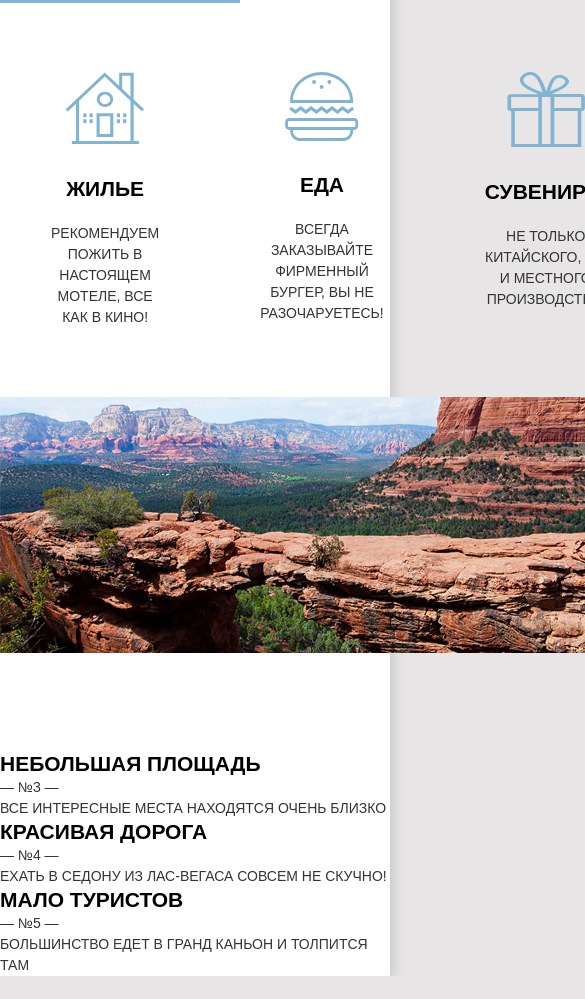
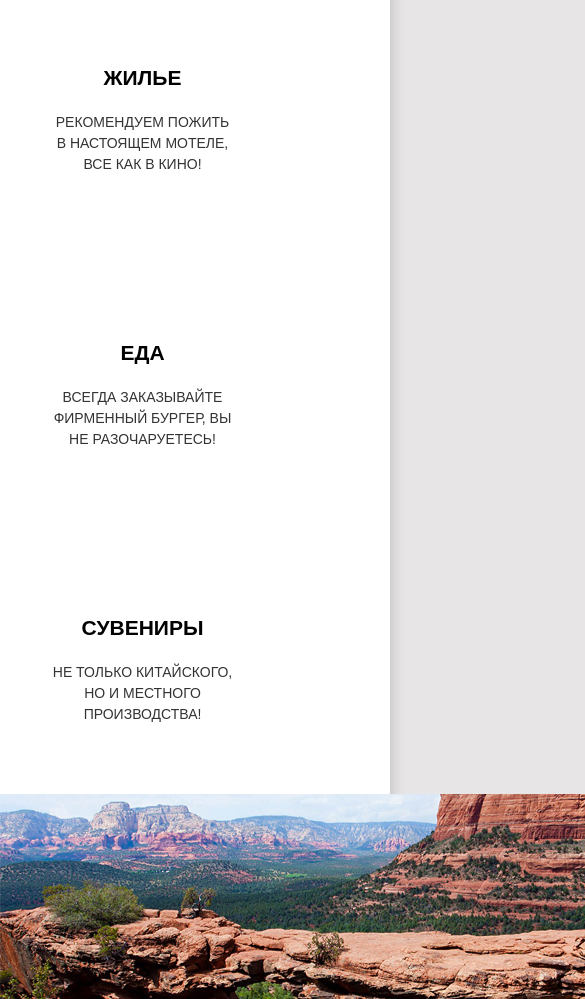
Before and after one commit to naprzyklad-katia/sedona, a plain HTML site: page index.html in a window 390 px wide. Shown: the part 1001-2000 px from the top of the page, 585 px wide, since content can reach past the window. Before the commit the page ends 1977 px from the top, so only its background shows below. Drawn offline with Linux system fonts and the light colour scheme.

Commit message:
main not fixed

```diff
--- a/styles.css
+++ b/styles.css
@@ -339,6 +339,7 @@ body {
     padding: 52px 50px 51px 50px;
     color: #fff;
     text-transform: uppercase;
+    flex-shrink: 0;
 }
 
 .promo__title {
@@ -357,3 +358,38 @@ body {
 .promo__pic {
     object-fit: cover;
 }
+
+.info__title {
+    margin-top: 63px;
+    margin-bottom: 10px;
+}
+
+/* .info__title:nth-child(n+3){
+    max-width: 400px;
+} */
+
+.info__item {
+    display: inline-block;
+    text-align: center;
+}
+
+.info__text {
+    margin-top: 21px;
+}
+
+@media (max-width: 767.89px) {
+
+    .info__inner {
+        flex-direction: column;
+        max-width: 284px;
+    }
+
+    .info__inner-pic {
+        display: none;
+    }
+
+    .info__inner-item:first-child {
+        list-style-image: url(images/info_HousePic_mobile.svg);
+    }
+
+}
```
Also changed, not shown: images/info_FoodPic_mobile.svg (added), images/info_HousePic_mobile.svg (added), images/info_SouvenirsPic_mobile.svg (added).
